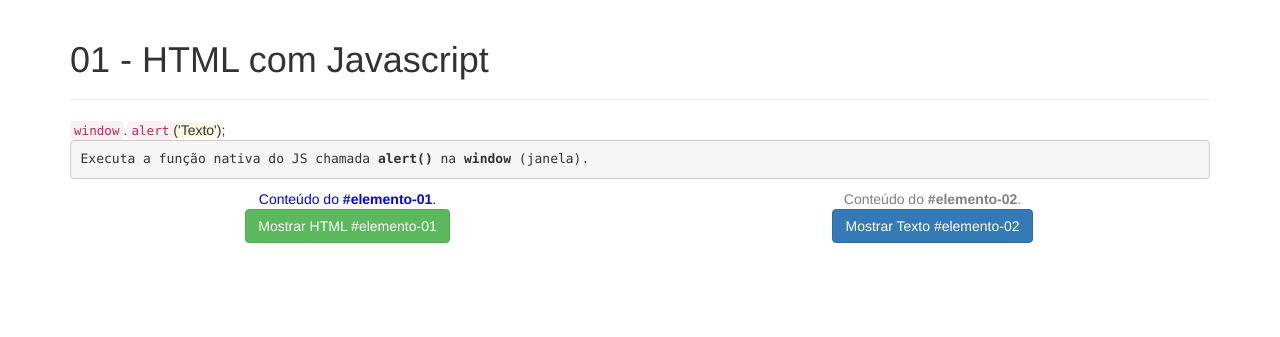
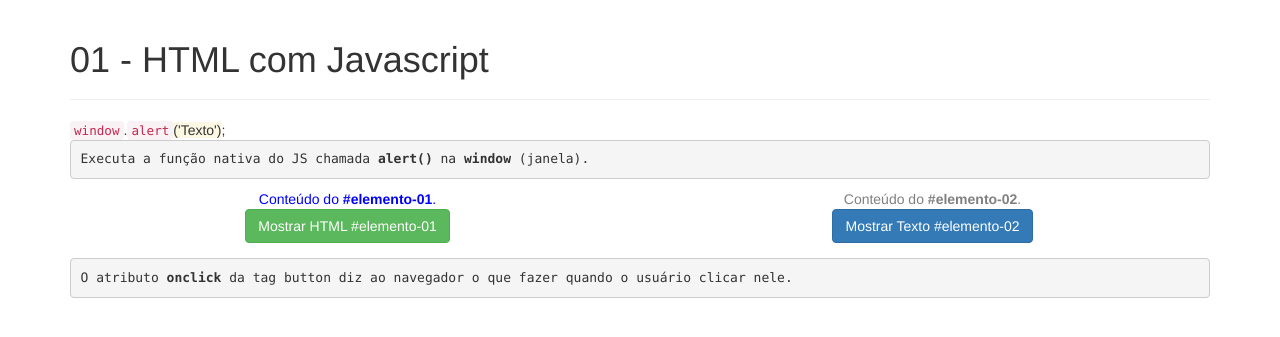
Before and after one commit to gtoshinakano/tutorial-php-basico, a PHP site: page /src/aula-01/index.php in a window 1280 px wide. Shown: the top 337 px of the page. Run offline with PHP 8.4, Linux system fonts and the light colour scheme; some libraries are stand-ins or nearby versions.

Commit message:
Complementada a explicação

```diff
--- a/src/aula-01/index.php
+++ b/src/aula-01/index.php
@@ -82,6 +82,11 @@
                     <button class="btn btn-primary" onclick="mostrarConteudo2(false)">Mostrar Texto #elemento-02</button>
                 </div>
             </div>
+            <div class='row' style='margin-top: 15px'>
+                <div class='col-md-12'>
+                    <pre>O atributo <b>onclick</b> da tag button diz ao navegador o que fazer quando o usuário clicar nele.</pre>
+                </div>
+            </div>
         </div>
     </body>
 
```
